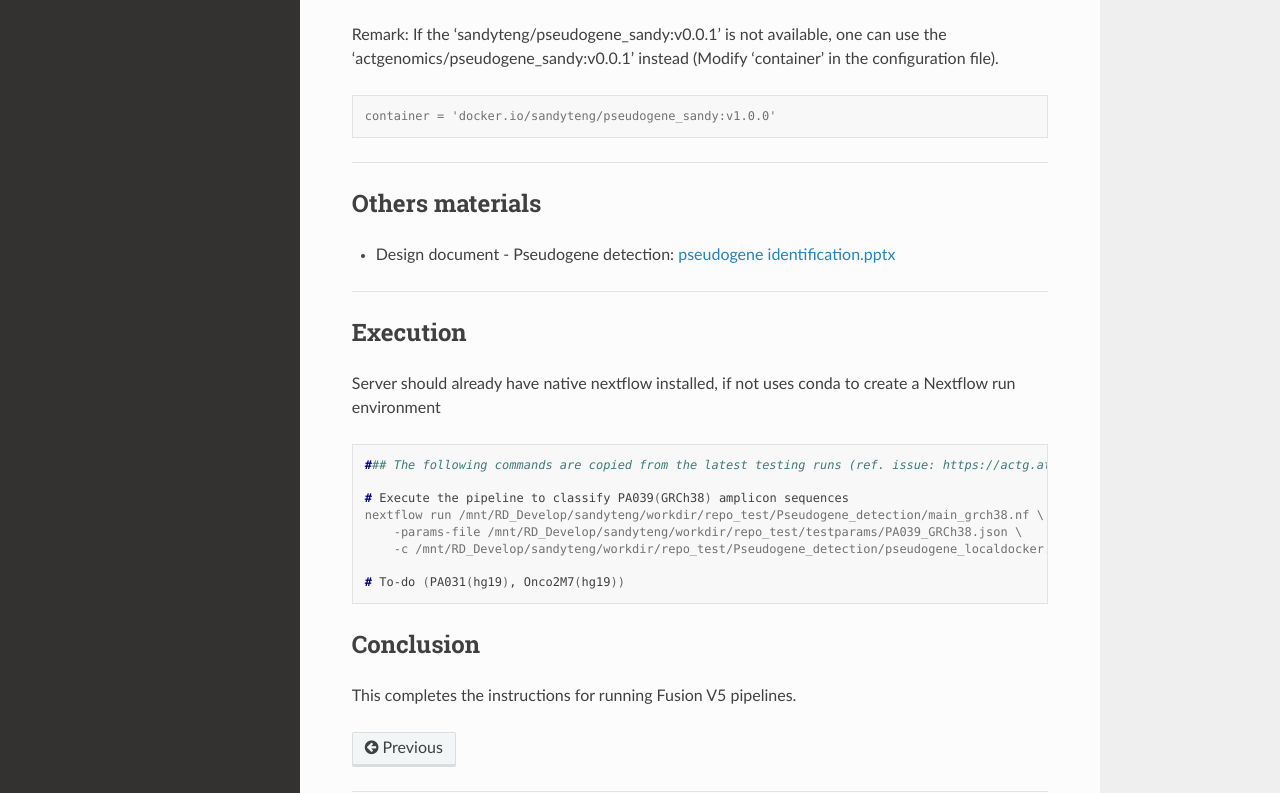
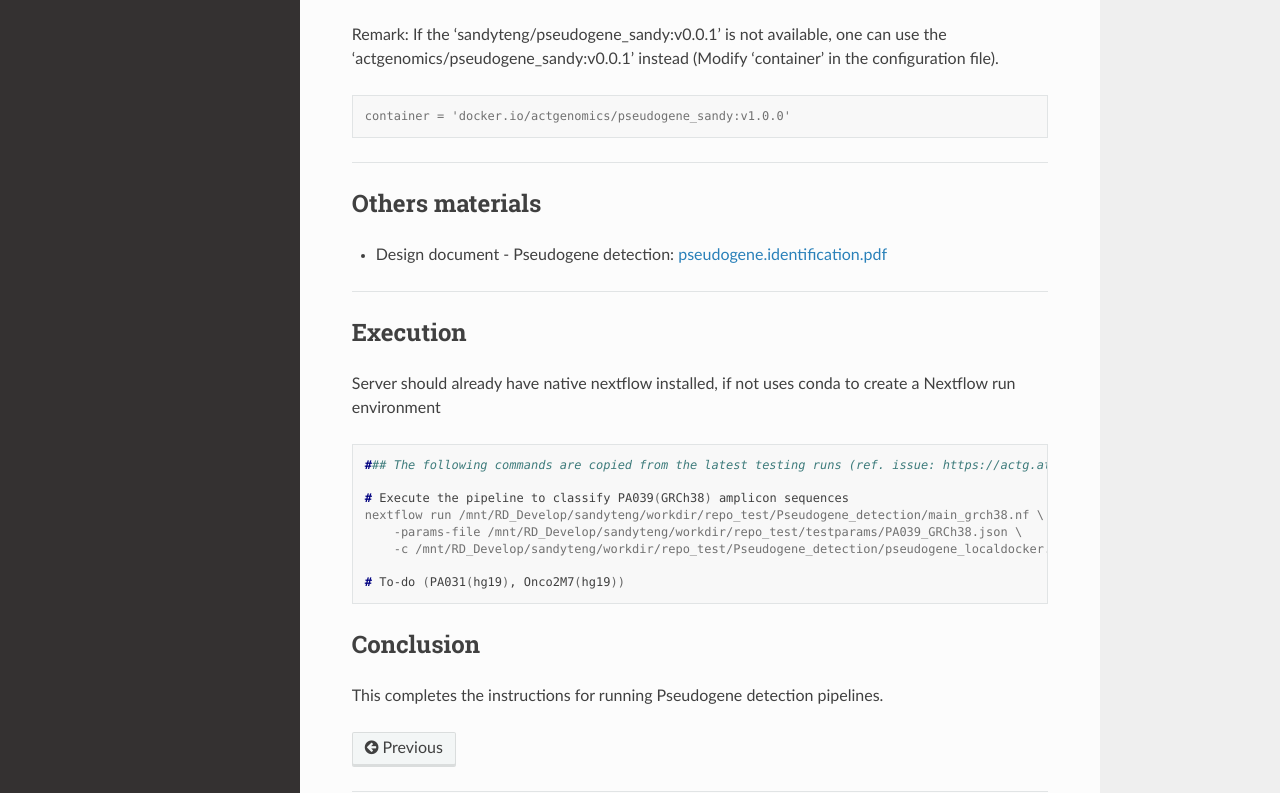
Before and after one commit to sandyteng/fusion_handover, a Sphinx documentation site: the page built from source/nf_pseudogene_detection.rst, in a window 1280 px wide and 1400 px high, scrolled down 460 px. Shown: the part 503-1296 px from the top of the window. Built offline with Sphinx 7.4.7 and the Read the Docs theme 3.1.0, drawn with Linux system fonts in a browser that asks for light colours.

Commit message:
modify pseudogene detection pipeline description 'nf_pseudogene_detection.rst' -> add the pdf file to repo

```diff
--- a/source/nf_pseudogene_detection.rst
+++ b/source/nf_pseudogene_detection.rst
@@ -41,7 +41,7 @@ If the 'sandyteng/pseudogene_sandy:v0.0.1' is not available, one can use the 'ac
 
 .. code-block:: console
 
-    container = 'docker.io/sandyteng/pseudogene_sandy:v1.0.0'
+    container = 'docker.io/actgenomics/pseudogene_sandy:v1.0.0'
 
 ----
 
@@ -49,7 +49,7 @@ If the 'sandyteng/pseudogene_sandy:v0.0.1' is not available, one can use the 'ac
 Others materials
 -----------------
 
-- Design document - Pseudogene detection: `pseudogene identification.pptx <https://actgenomics-my.sharepoint.com/:p:/p/sandyteng/EbqdP70a7EVHlz_HK0YIStIBxZMUdUx3thEsO87q4qTk_w?e=D8UMBH>`_
+- Design document - Pseudogene detection: `pseudogene.identification.pdf <_static/pseudogene.identification.pdf>`_
 
 ----
 
@@ -74,4 +74,4 @@ Server should already have native nextflow installed, if not uses conda to creat
 Conclusion
 --------------------
 
-This completes the instructions for running Fusion V5 pipelines.
+This completes the instructions for running Pseudogene detection pipelines.
```
Also changed, not shown: 3 other files.
